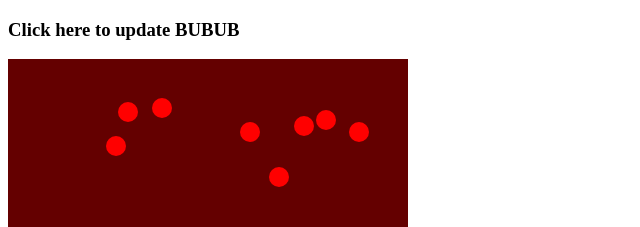
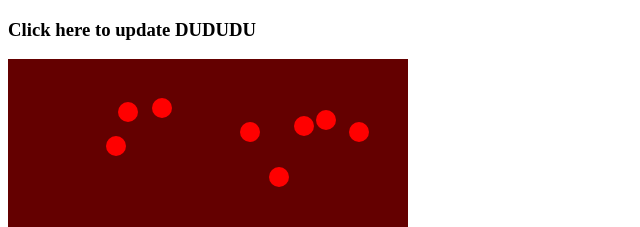
Before and after one commit to olahosa/olahosa.github.io, a plain HTML site: page hw4ec1/index.html in a window 1280 px wide. Shown: the top 227 px of the page, 0-640 px from the left. Drawn offline with nearby package versions, Linux system fonts and the light colour scheme.

Commit message:
Update index.html

```diff
--- a/hw4ec1/index.html
+++ b/hw4ec1/index.html
@@ -7,7 +7,7 @@
 
 	</head>
 	<body>
-    <h3>Click here to update BUBUB</h3>
+    <h3>Click here to update DUDUDU</h3>
 
 		<script src='index.js'></script>
 
```
